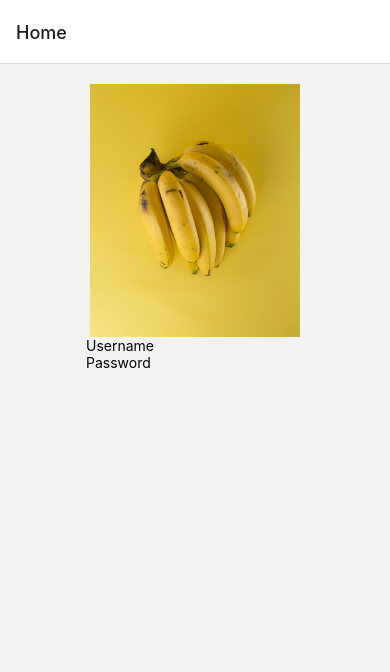
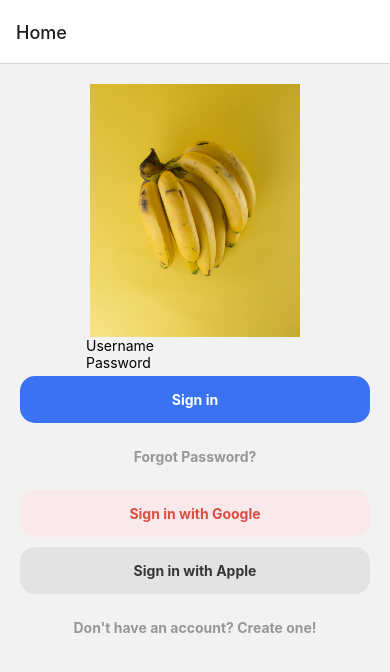
Before and after one commit to HenriqueShoiti/linkage, a React Native app: screen / in a window 390 px wide. Shown: the top 672 px of the page. Built offline with nearby package versions, Linux system fonts and the light colour scheme.

Commit message:
created all buttons used for the signin page

```diff
--- a/App.js
+++ b/App.js
@@ -7,12 +7,13 @@ import styles from './styles.js'
 import SigninScreen from './screens/SigninScreen.js';
 
 
-
 //creates home page, user's content wil go in here
 function HomePage({navigation}){
   return(
       <View style = {{justifyContent:"space-between"}}>
         <SigninScreen/>
+
+
 
       </View>
   );
--- /dev/null
+++ b/components/customButton/customButton.js
@@ -0,0 +1,56 @@
+import react from 'react'
+import {View, Text, StyleSheet, Pressable } from 'react-native'
+
+const CustomButton = ({onPress, text, type='PRIMARY', bgColor, fgColor})=>{
+    return (
+        <Pressable
+            onPress={onPress}
+            style={[
+                styles.container,
+                styles[`container_${type}`],
+                bgColor ? {backgroundColor: bgColor} : {}
+            ]}
+        >
+            <Text
+                style={[
+                    styles.text,
+                    styles[`text_${type}`],
+                    fgColor ? {color: fgColor} : {}
+                ]}>
+
+                {text}
+            </Text>
+        </Pressable>
+    );
+}
+const styles = StyleSheet.create({
+    container:{
+
+        width: '100%',
+        padding:15,
+        marginVertical: 5,
+        borderRadius:15,
+        alignItems:'center',
+
+    },
+    container_PRIMARY:{
+        backgroundColor: '#3b71f3',
+
+
+
+    },
+    container_TERTIARY:{},
+    text_PRIMARY: {
+        fontWeight: 'bold',
+        color: 'white',
+
+    },
+    text_TERTIARY:{
+        fontWeight: 'bold',
+        color: 'gray',
+        opacity:0.8,
+    }
+
+});
+
+export default CustomButton
--- /dev/null
+++ b/components/customButton/index.js
@@ -0,0 +1 @@
+export {default} from './customButton';
--- a/components/customInput/customInput.js
+++ b/components/customInput/customInput.js
@@ -20,7 +20,7 @@ const styles = StyleSheet.create({
         backgroundColor: 'white',
         width: '100%',
 
-        borderColor: 'e8e8e8',
+        borderColor: '#e8e8e8',
         borderWidth: 1,
         borderRadius: 5,
         marginVertical:5,
--- a/screens/SigninScreen.js
+++ b/screens/SigninScreen.js
@@ -1,33 +1,79 @@
 import react, {useState} from 'react'
-import { View, Text, Image, StyleSheet,useWindowDimensions } from 'react-native'
+import { View, Text, Image, StyleSheet,useWindowDimensions, ScrollView } from 'react-native'
 import logo from "../assets/banana.jpg"
 import CustomInput from '../components/customInput'
+import CustomButton from '../components/customButton'
 
-const SigninScreen = () => {
-    const {height} = useWindowDimensions();
-    const {username, setUsername} = useState('');
-    const {password, setPassword} = useState('');
+function SigninScreen() {
+    const { height } = useWindowDimensions()
+    const { username, setUsername } = useState('')
+    const { password, setPassword } = useState('')
+    const onSignInPressed = () => {
+        console.warn("Sign in")
+    }
+
+    const onForgotPasswordPressed = () => {
+        console.warn("forgot password")
+    }
+    const onSignInGoogle = () => {
+        console.warn("sign in with google")
+    }
+    const onSignInApple = () => {
+        console.warn("sign in with apple")
+    }
+    const onSignUpPressed = () => {
+        console.warn("sign up pressed")
+    }
 
     return (
-        <View style = {styles.root}>
-            <Image source = {logo}
+        <ScrollView>
+            <View style={styles.root}>
+                <Image source={logo}
                     //make logo size 30% of the screen size
-                style = {[styles.logo, {height: height * 0.3}] }
-            />
+                    style={[styles.logo, { height: height * 0.3 }]} />
 
                 <CustomInput
                     placeholder="Username"
                     value={username}
-                setValue={setUsername}
-            />
+                    setValue={setUsername} />
 
                 <CustomInput
                     placeholder="Password"
                     value={password}
                     setValue={setPassword}
-                secureTextEntry
+                    secureTextEntry />
+
+                <CustomButton
+                    text = "Sign in"
+                    onPress={onSignInPressed}
+                    type = "PRIMARY"
+                />
+
+                <CustomButton
+                    text = "Forgot Password?"
+                    onPress={onForgotPasswordPressed}
+                    type="TERTIARY"
+                />
+                <CustomButton
+                    text = "Sign in with Google"
+                    onPress={onSignInGoogle}
+                    bgColor="#FAE9EA"
+                    fgColor="#DD4D44"
+                />
+                <CustomButton
+                    text = "Sign in with Apple"
+                    onPress={onSignInApple}
+                    bgColor="#e3e3e3"
+                    fgColor="#363636"
+
+                />
+                <CustomButton
+                    text = "Don't have an account? Create one!"
+                    onPress={onSignUpPressed}
+                    type = "TERTIARY"
                 />
             </View>
+        </ScrollView>
     )
 }
 
```
Lines whose indentation alone changed are shown as unchanged.
